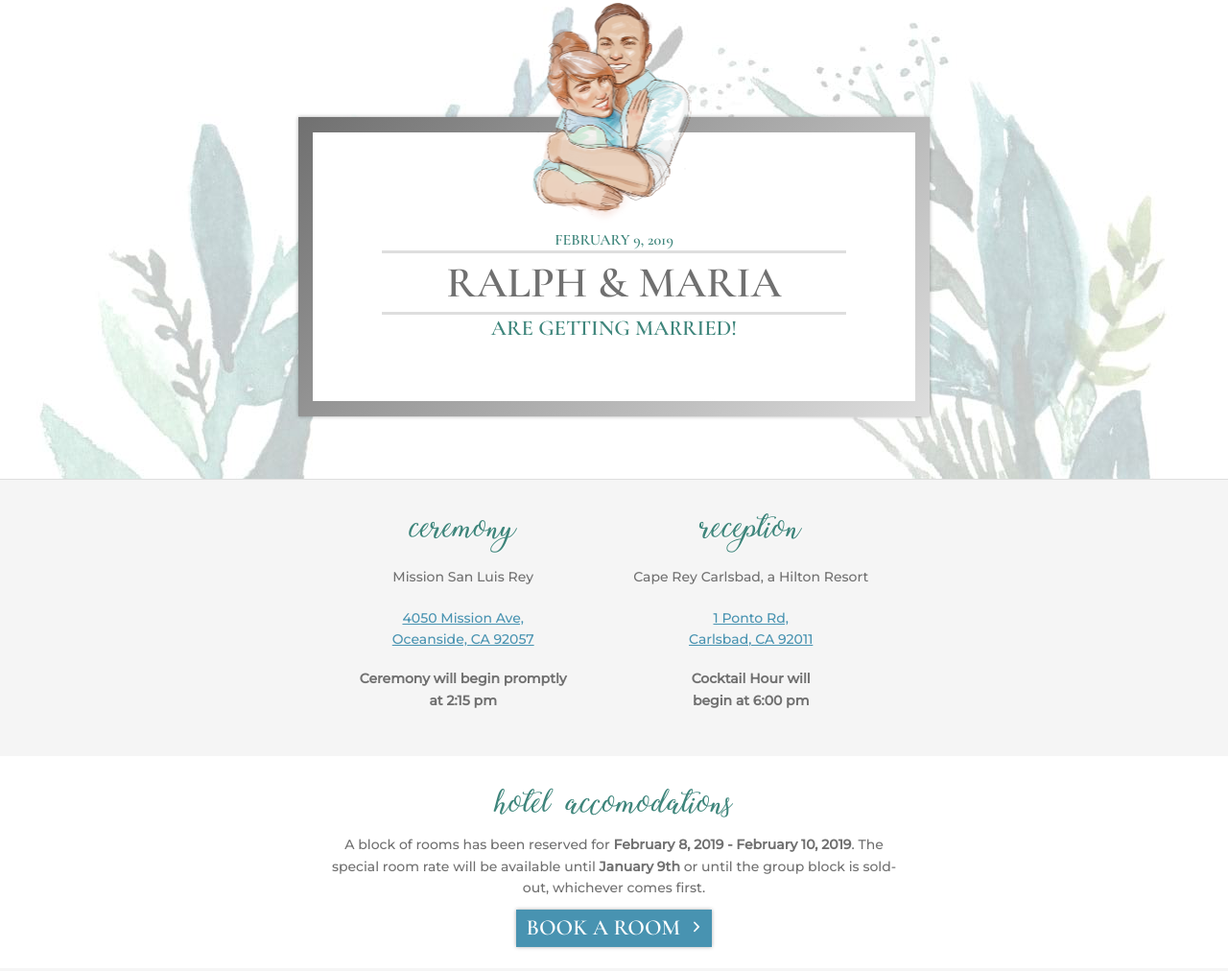
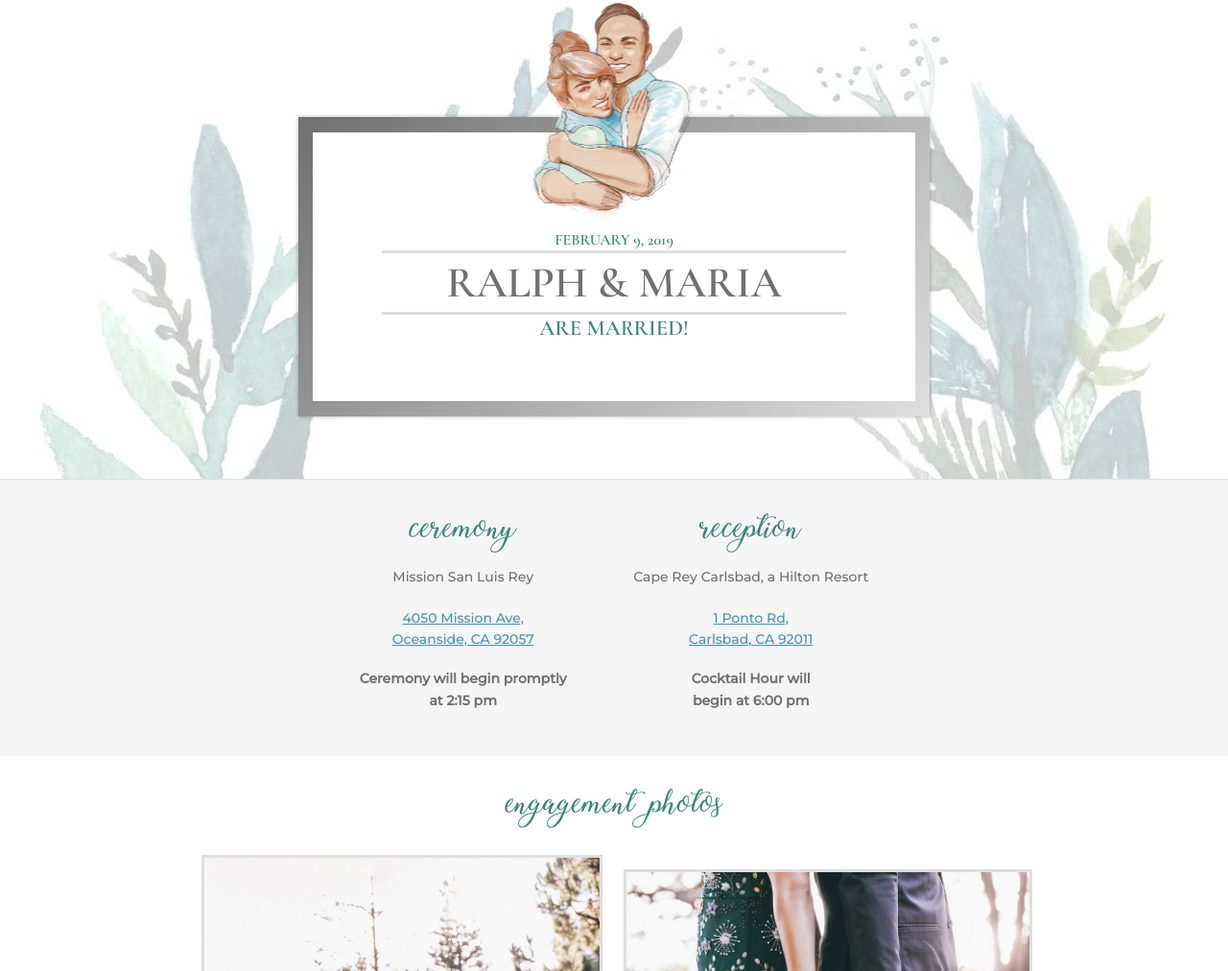
Before and after one commit to ralphtimramos/ralphanddimples, a website: page index.html in a window 1280 px wide. Shown: the part 18-1030 px from the top of the page at 96% size. Drawn offline with nearby package versions, Linux system fonts and the light colour scheme.

Commit message:
ralph and maria are married!

```diff
--- a/index.html
+++ b/index.html
@@ -19,7 +19,7 @@
         <img src="/img/r&m.png" alt="" class=art-ralph-maria">
         <p class="date">February 9, 2019</p>
         <h1>Ralph &amp;  Maria</h1>
-        <p>are getting married!</p>
+        <p>are married!</p>
       </div>
     </div>
   </header>
@@ -42,13 +42,6 @@
         </p>
         <p><strong>Cocktail Hour will <br>begin at 6:00 pm</strong></p>
       </div>
-    </div>
-  </section>
-  <section>
-    <div class="center">
-      <h2>Hotel Accomodations</h2>
-      <p>A block of rooms has been reserved for <strong>February 8, 2019 - February 10, 2019</strong>. The special room rate will be available until <strong>January 9th</strong> or until the group block is sold-out, whichever comes first.</p>
-      <a href="https://www.hilton.com/en/hi/groups/personalized/S/SANRSHF-SRW-20190208/index.jhtml?WT.mc_id=POG" class="btn link">Book A Room <span class="icon-right-open"></span></a>
     </div>
   </section>
   <section class="custom">
```
Also changed, not shown: dist/css/r&m.css.
